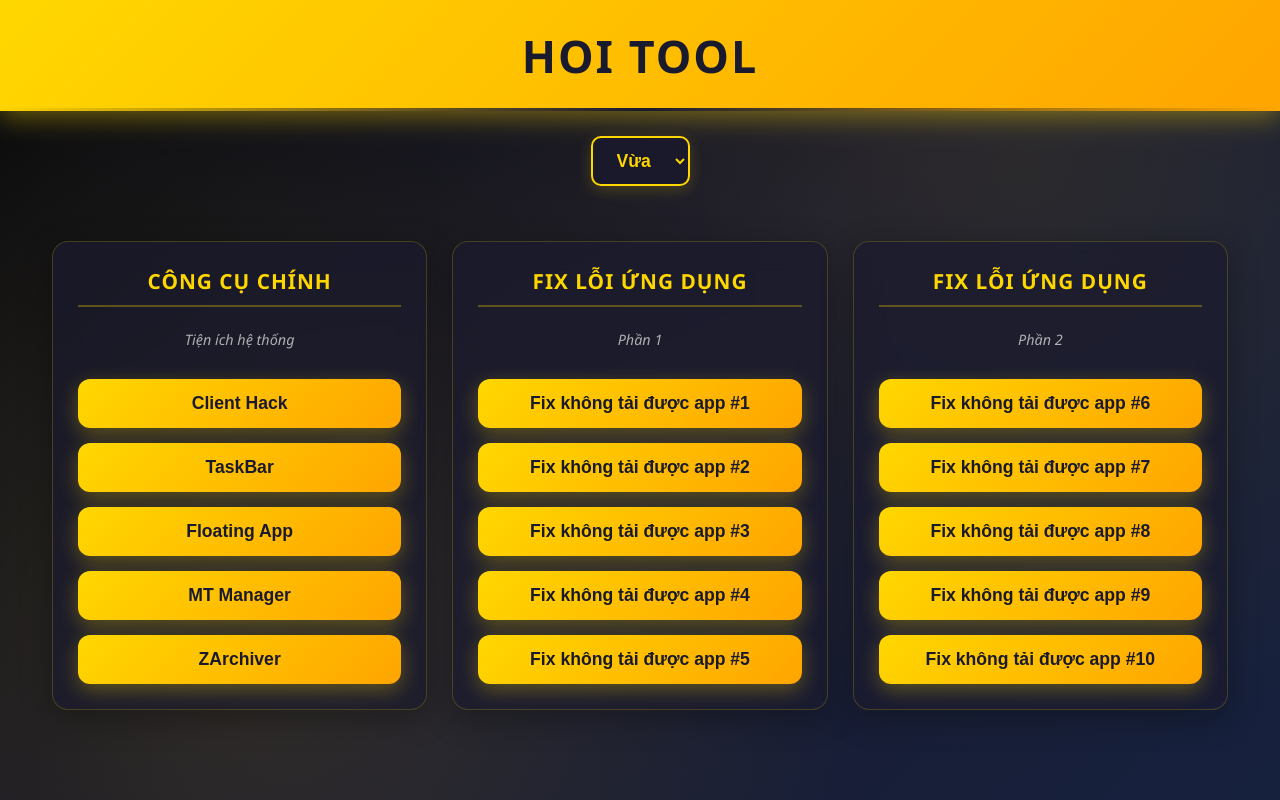
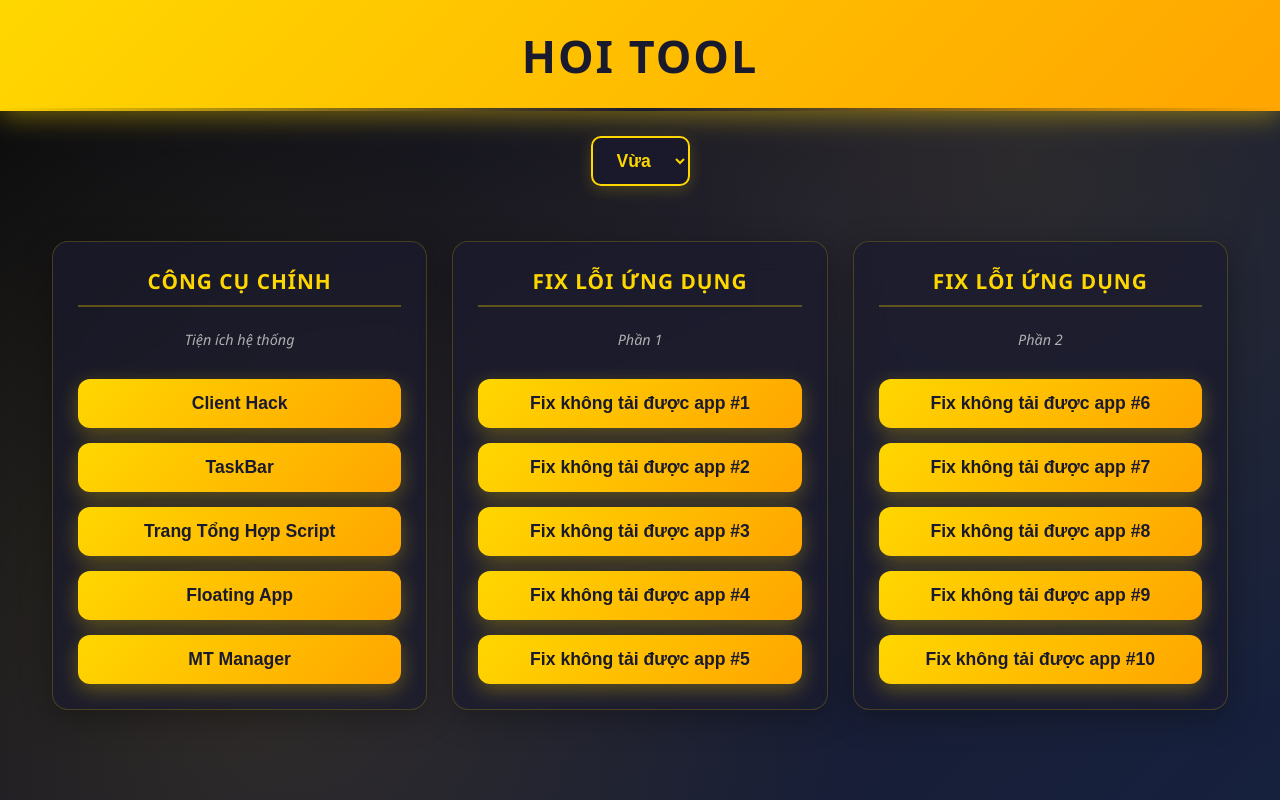
Before and after one commit to ugmoddev/tool, a plain HTML site: page index.html in a window 1280 px wide. Drawn offline with Linux system fonts and the light colour scheme.

Commit message:
Update index.html

```diff
--- a/index.html
+++ b/index.html
@@ -278,9 +278,9 @@
             <div class="container-subtitle">Tiện ích hệ thống</div>
             <button class="btn" data-link="https://gofile.io/d/s8q8K9">Client Hack</button>
             <button class="btn" data-link="https://www.mediafire.com/file/qt7frtmgb3dm0w1/Taskbar.apk/file">TaskBar</button>
+            <button class="btn" data-link="https://scripttonghopbyhoi.github.io/ScriptTongHopByHoi/">Trang Tổng Hợp Script</button>
             <button class="btn" data-link="https://www.mediafire.com/file/jxbkujx23cdwvvg/floating-apps-4-23-2%25282%2529.apk/file">Floating App</button>
             <button class="btn" data-link="https://www.mediafire.com/file/8maa1n834i7rtk7/MT-Manager.apk/file">MT Manager</button>
-            <button class="btn" data-link="https://www.mediafire.com/file/anrov0kakiq17tf/ZArchiver.apk/file">ZArchiver</button>
         </div>
 
         <!-- Fix lỗi phần 1 -->
```
